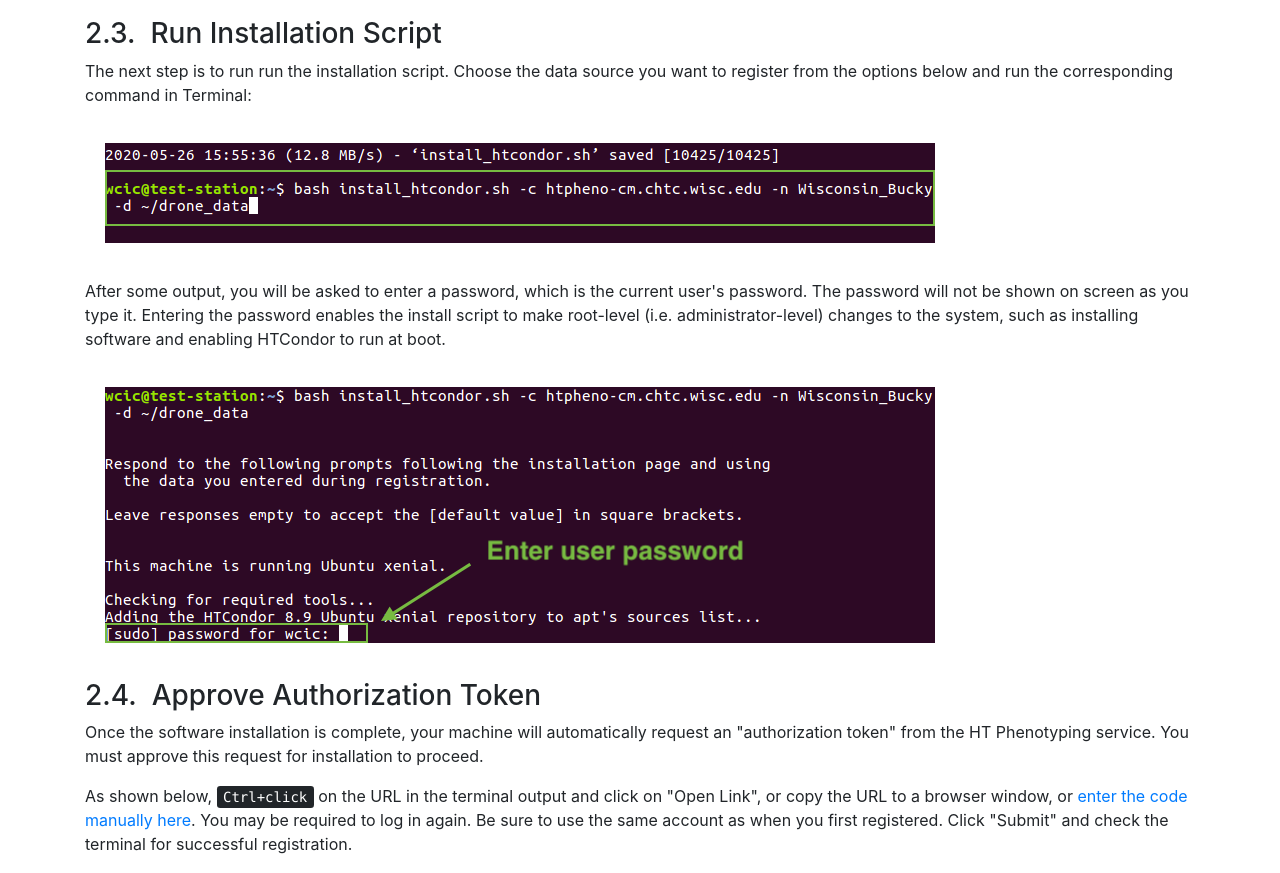
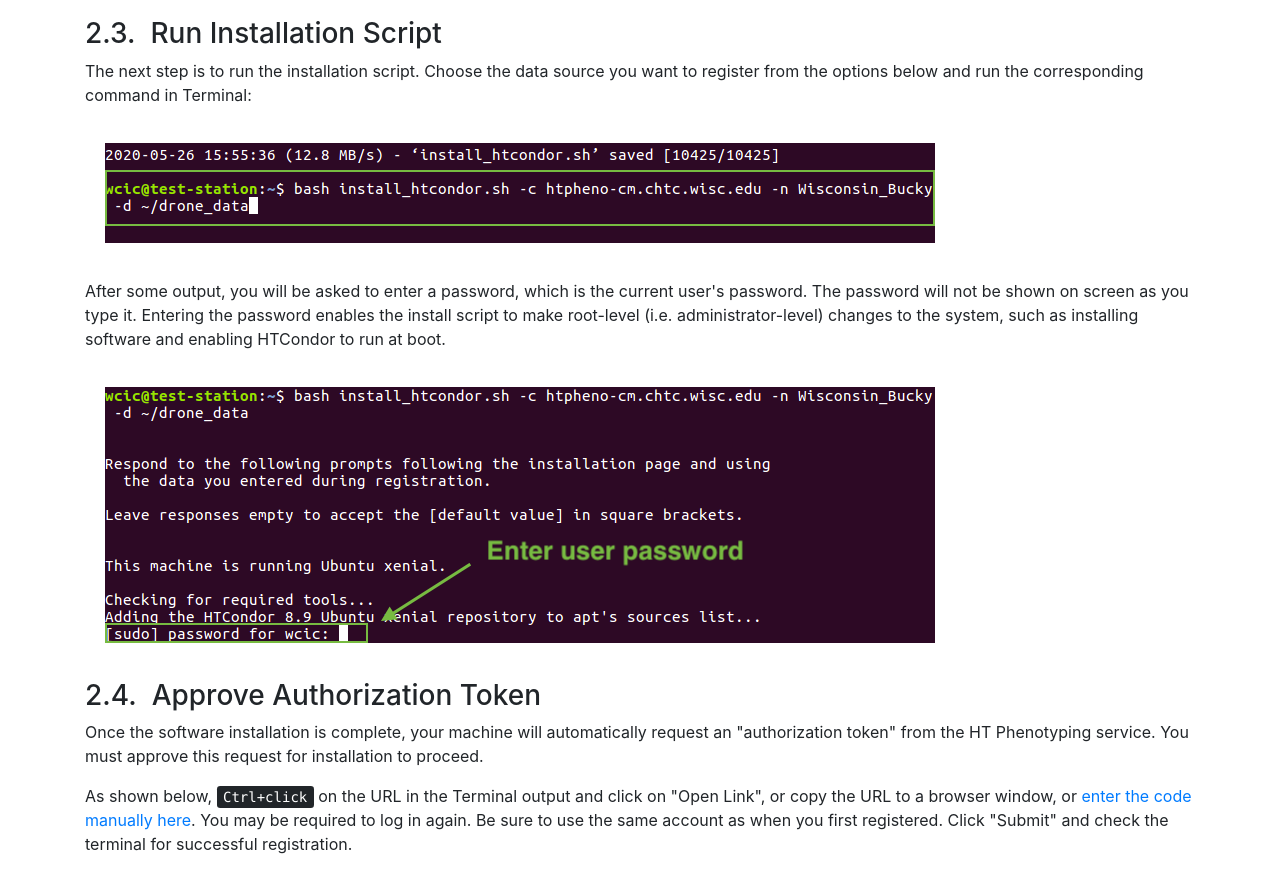
Before and after one commit to wood-thilsted/WT-ht-condor-front-end, a Flask app: template registry/connect/templates/install.html in a window 1280 px wide. Shown: the part 1898-2771 px from the top of the page. Run offline with Flask 2, Linux system fonts and the light colour scheme; the template is opened without the code that fills it, so the values that code supplies are empty; some libraries are stand-ins or nearby versions.

Commit message:
fix typo

```diff
--- a/registry/connect/templates/install.html
+++ b/registry/connect/templates/install.html
@@ -86,7 +86,7 @@
 
                 <h3 class="counter">Run Installation Script</h3>
                 <p>
-                    The next step is to run run the installation script.
+                    The next step is to run the installation script.
                     Choose the data source you want to register from the options
                     below and run the corresponding command in Terminal:
                 </p>
@@ -130,7 +130,8 @@
                 </p>
                 <p>
                     As shown below,
-                    <kbd>Ctrl+click</kbd> on the URL in the terminal output and click on "Open Link",
+                    <kbd>Ctrl+click</kbd>
+                    on the URL in the Terminal output and click on "Open Link",
                     or copy the URL to a browser window, or
                     <a href="{{ url_for("token.code_get") }}" target="_blank">enter the code manually here</a>.
                     You may be required to log in again.
@@ -149,12 +150,10 @@
     </div>
 {% endblock %}
 
-
 {% block postscript %}
     <script>
         copy("#copy_wget_target", "#copy_wget_button");
         {% for _ in install_commands %}
-
             copy("#copy_install_cmd_target_{{ loop.index }}", "#copy_install_cmd_button_{{ loop.index }}");
         {% endfor %}
     </script>
```
